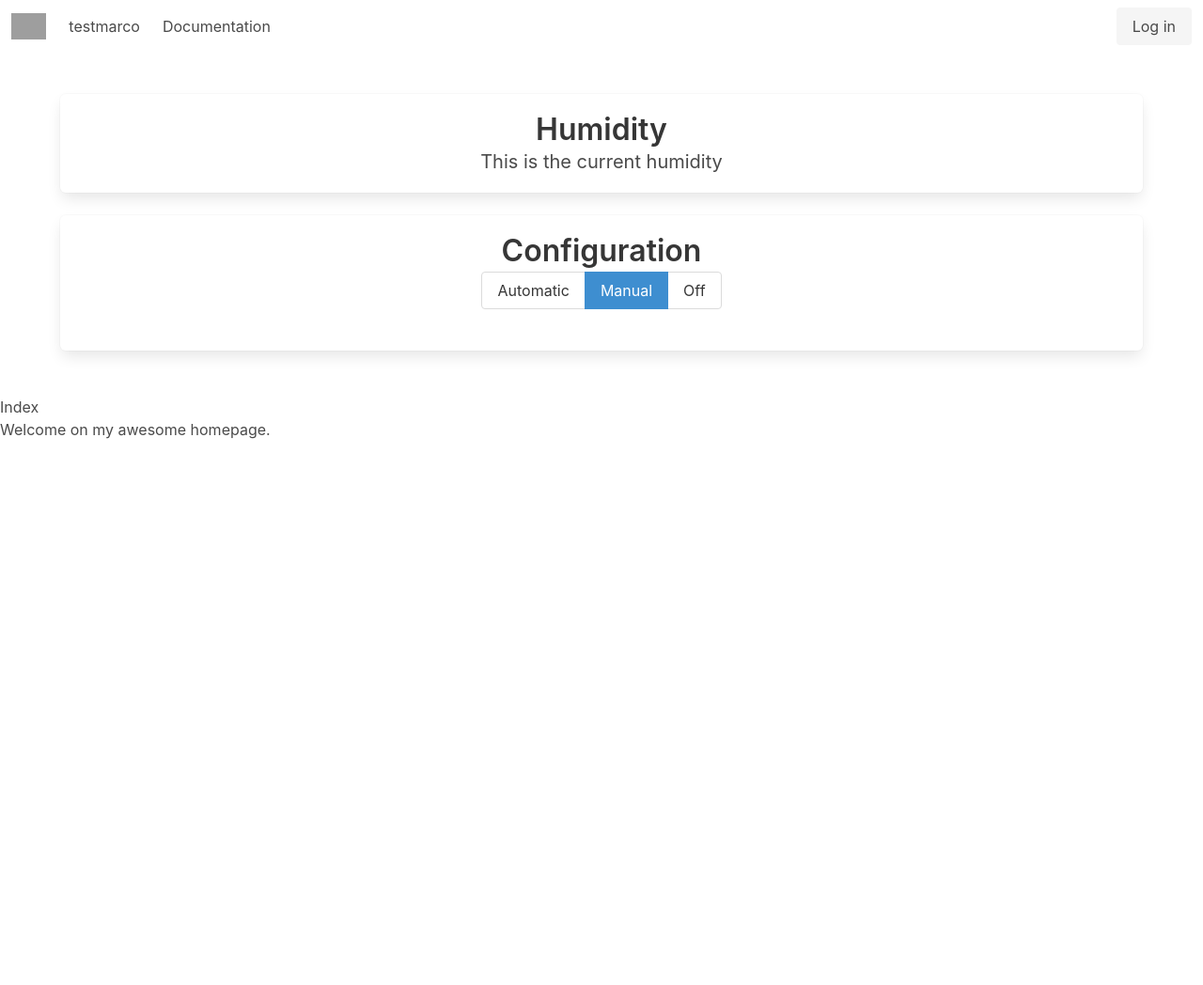
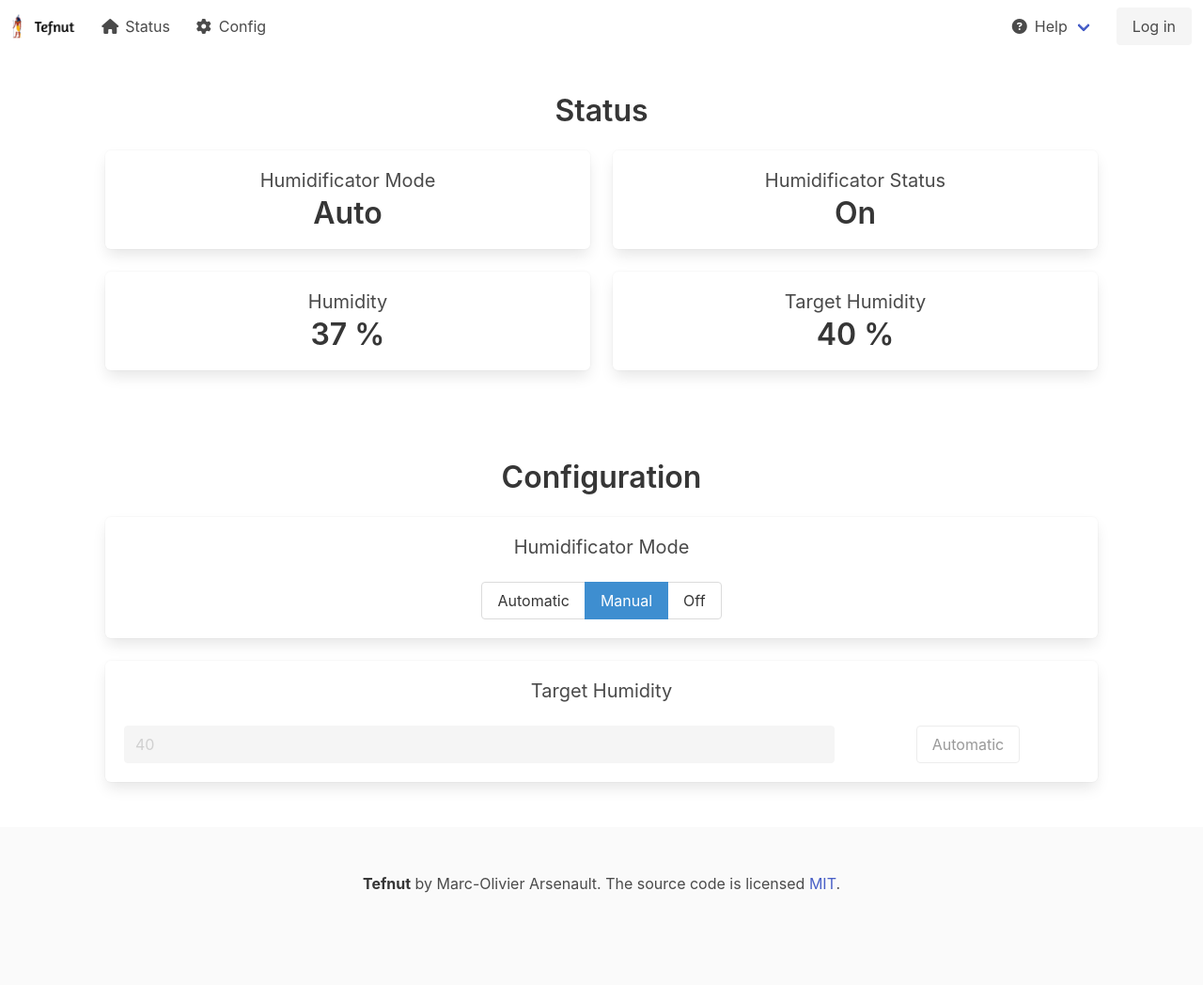
Before and after one commit to marcolivierarsenault/tefnut, a Python web app: template tefnut/webui/templates/index.html in a window 1280 px wide. Shown: the whole page at 94% size. Before the commit the page ends 467 px from the top, so only its background shows below. Run offline with Jinja, Linux system fonts and the light colour scheme; the template is opened without the code that fills it, so the values that code supplies are empty; some libraries are stand-ins or nearby versions; grey boxes are pictures that could not be loaded.

Commit message:
basic UI

```diff
--- a/tefnut/webui/templates/base.html
+++ b/tefnut/webui/templates/base.html
@@ -6,16 +6,18 @@
     <meta charset="utf-8">
     <meta name="viewport" content="width=device-width, initial-scale=1">
     <link rel="stylesheet" href="https://cdn.jsdelivr.net/npm/bulma@0.9.4/css/bulma.min.css">
+    <link rel="shortcut icon" href="{{ url_for('static', filename='img/favicon.ico') }}">
     <script src="https://code.jquery.com/jquery-3.6.1.min.js" integrity="sha256-o88AwQnZB+VDvE9tvIXrMQaPlFFSUTR+nldQm1LuPXQ=" crossorigin="anonymous"></script>
+    <script src="https://kit.fontawesome.com/e1b66f953d.js" rossorigin="anonymous"></script>
     <script src="{{url_for('static', filename='js/scripts.js')}}"></script>
-    <title>{% block title %}{% endblock %} - My Webpage</title>
+    <title>Tefnut</title>
     {% endblock %}
   </head>
-  <body class="has-navbar-fixed-top">
+  <body class="has-navbar-fixed-top" id="status">
     <nav class="navbar is-fixed-top" role="navigation" aria-label="main navigation">
         <div class="navbar-brand">
-          <a class="navbar-item" href="https://bulma.io">
-            <img src="https://bulma.io/images/bulma-logo.png">
+          <a class="navbar-item" href="#">
+            <img src="{{url_for('static', filename='img/tefnut.png')}}">
           </a>
           <a role="button" class="navbar-burger" aria-label="menu" aria-expanded="false" data-target="navbarBasicExample">
             <span aria-hidden="true"></span>
@@ -26,16 +28,45 @@
 
         <div id="navbarBasicExample" class="navbar-menu">
           <div class="navbar-start">
-            <a class="navbar-item" href="/#features">
-                testmarco
+            <a class="navbar-item" href="/#status">
+                <span class="icon-text">
+                    <span class="icon">
+                      <i class="fas fa-home"></i>
+                    </span>
+                    <span>Status</span>
+                </span>
             </a>
 
-            <a class="navbar-item">
-              Documentation
+            <a class="navbar-item" href="/#config">
+                <span class="icon-text">
+                    <span class="icon">
+                      <i class="fas fa-gear"></i>
+                    </span>
+                    <span>Config</span>
+                </span>
             </a>
           </div>
 
           <div class="navbar-end">
+            <div class="navbar-item has-dropdown is-hoverable">
+                <a class="navbar-link">
+                    <span class="icon-text">
+                        <span class="icon">
+                          <i class="fas fa-circle-question"></i>
+                        </span>
+                        <span>Help</span>
+                    </span>
+                </a>
+
+                <div class="navbar-dropdown">
+                  <a class="navbar-item" href="https://github.com/marcolivierarsenault/tefnut/wiki">
+                    User Guide
+                  </a>
+                  <a class="navbar-item" href="https://github.com/marcolivierarsenault/tefnut">
+                    About
+                  </a>
+                </div>
+              </div>
             <div class="navbar-item">
               <div class="buttons">
                 <a class="button is-light" id="testboutton">
@@ -46,30 +77,15 @@
           </div>
         </div>
     </nav>
-    <section class="section ">
-        <div class="container box has-text-centered">
-        <h1 class="title">
-            Humidity
-        </h1>
-        <p class="subtitle">
-            This is the current humidity
-        </p>
+    {% block content %}{% endblock %}
+
+    <footer class="footer">
+        <div class="content has-text-centered">
+          <p>
+            <strong>Tefnut</strong> by Marc-Olivier Arsenault. The source code is licensed
+            <a href="http://opensource.org/licenses/mit-license.php">MIT</a>.
+          </p>
         </div>
-
-        <div class="container box has-text-centered">
-        <h1 class="title">
-            Configuration
-        </h1>
-        <p class="subtitle">
-            <div class="buttons has-addons is-centered">
-                <button class="button">Automatic</button>
-                <button class="button is-info is-selected">Manual</button>
-                <button class="button">Off</button>
-            </div>
-        </p>
-        </div>
-    </section>
-
-  <div id="content">{% block content %}{% endblock %}</div>
+      </footer>
   </body>
 </html>
--- a/tefnut/webui/templates/index.html
+++ b/tefnut/webui/templates/index.html
@@ -1,7 +1,81 @@
 {% extends "base.html" %}
-{% block title %}Index{% endblock %}
 {% block content %}
-  <h1>Index</h1>
-  <p class="important">
-    Welcome on my awesome homepage.
+<div class="container section has-text-centered">
+    <h1 class="title">
+        Status
+    </h1>
+    <div class="columns is-multiline">
+        <div class="column is-half">
+            <div class="box">
+                <h1 class="subtitle">
+                    Humidificator Mode
+                </h1>
+                <h1 class="title">
+                    Auto
+                </h1>
+            </div>
+        </div>
+        <div class="column is-half">
+            <div class="box">
+                <h1 class="subtitle">
+                    Humidificator Status
+                </h1>
+                <h1 class="title">
+                    On
+                </h1>
+            </div>
+        </div>
+        <div class="column is-half">
+            <div class="box">
+                <h1 class="subtitle">
+                    Humidity
+                </h1>
+                <h1 class="title">
+                    37 %
+                </h1>
+            </div>
+        </div>
+        <div class="column is-half">
+            <div class="box">
+                <h1 class="subtitle">
+                    Target Humidity
+                </h1>
+                <h1 class="title">
+                    40 %
+                </h1>
+            </div>
+        </div>
+    </div>
+</div>
+
+<div class="container section has-text-centered" id="config">
+    <h1 class="title">
+        Configuration
+    </h1>
+    <div class="box">
+        <h2 class="subtitle">
+            Humidificator Mode
+        </h2>
+        <div class="buttons has-addons is-centered">
+            <button class="button">Automatic</button>
+            <button class="button is-info is-selected">Manual</button>
+            <button class="button">Off</button>
+        </div>
+    </div>
+
+    <div class="box">
+        <h2 class="subtitle">
+             Target Humidity
+        </h2>
+        <div class="columns">
+            <div class="column is-three-quarters">
+                <input class="input" type="phone" placeholder="40" disabled>
+            </div>
+            <div class="column ">
+                <button class="button" disabled>Automatic</button>
+            </div>
+        </div>
+
+    </div>
+</div>
 {% endblock %}
```
Also changed, not shown: tefnut/webui/static/img/favicon.ico (added), tefnut/webui/static/img/tefnut.png (added).
